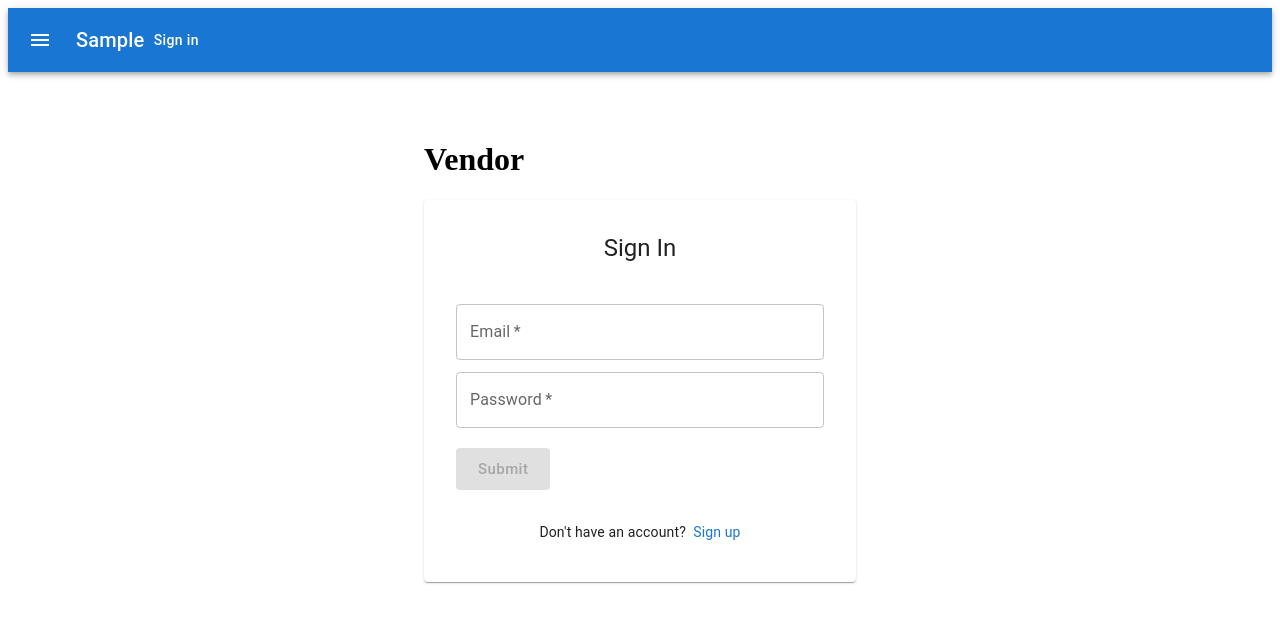
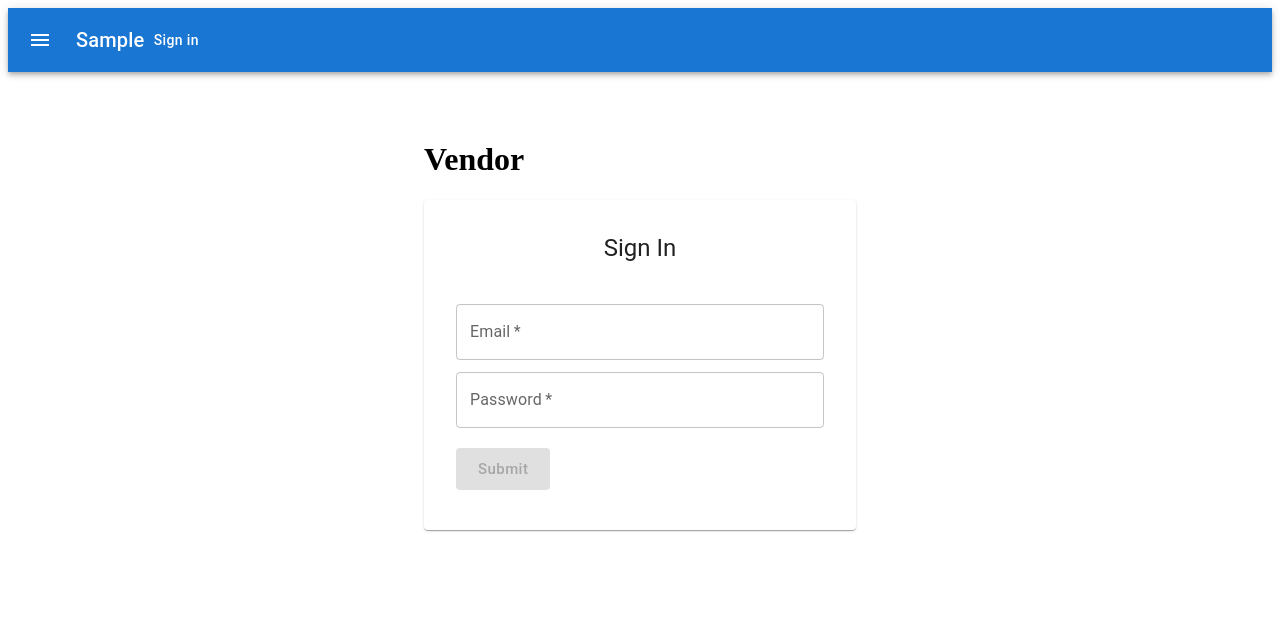
Before and after one commit to takasyunGit/test_react, a React (Create React App) app in the folder front/: page /vendor/signin in a window 1280 px wide. Shown: the top 622 px of the page. Built offline with nearby package versions, Linux system fonts and the light colour scheme; what axios-case-converter would draw is missing.

Commit message:
[delete]不要なリンク削除 vendor側はadminが作成するのでサインアップページへのリンクはいらない

```diff
--- a/front/src/components/pages/vendors/VendorSignIn.tsx
+++ b/front/src/components/pages/vendors/VendorSignIn.tsx
@@ -99,12 +99,6 @@ const SignIn: React.FC = () => {
             >
               Submit
             </Button>
-            <Box textAlign="center" sx={{marginTop: "2rem"}}>
-              <Typography variant="body2">
-                Don't have an account? &nbsp;
-                <Link component={RouterLink} to="/signup" sx={{textDecoration: "none"}}>Sign up</Link>
-              </Typography>
-            </Box>
           </CardContent>
         </Card>
       </form>
```
